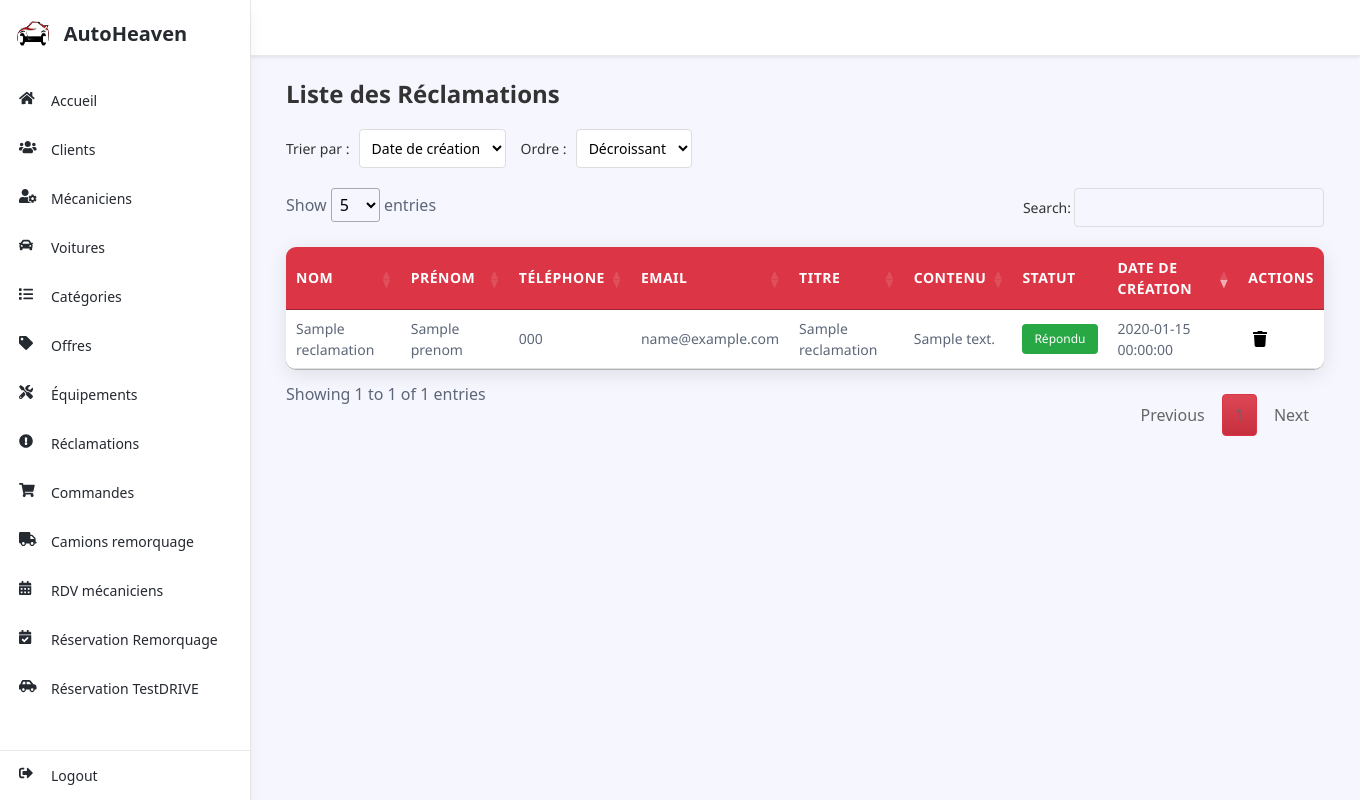
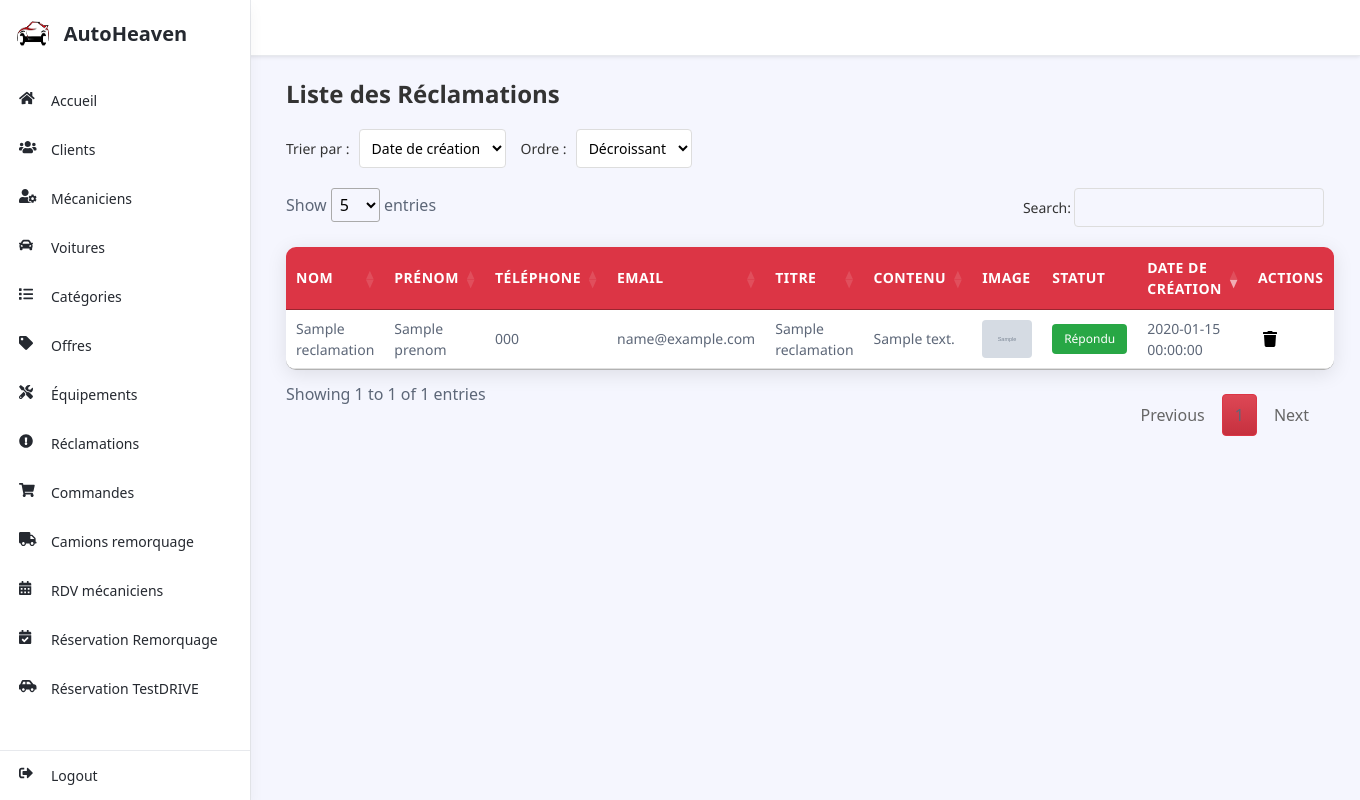
Before and after one commit to tasnim3A21/AutoHeaven, a Symfony app: template templates/reclamation_list/index.html.twig in a window 1360 px wide. Run offline with Twig, Linux system fonts and the light colour scheme; the template is opened without the code that fills it: most values are stand-ins (such as "Sample title", 1, 10 or a date in 2020); grey boxes marked "Sample" are stand-in pictures; some libraries are stand-ins or nearby versions.

```diff
--- a/src/Controller/ReclamationListController.php
+++ b/src/Controller/ReclamationListController.php
@@ -42,6 +42,7 @@ final class ReclamationListController extends AbstractController
                 'status' => $reclamation->getStatus(),
                 'datecreation' => $reclamation->getDatecreation(),
                 'messageries' => $reclamation->getMessageries(),
+                'image' => $reclamation->getImage(), // Ajouter le champ image
                 'nom' => $userData['nom'] ?? 'Inconnu',
                 'prenom' => $userData['prenom'] ?? 'Inconnu',
                 'tel' => $userData['tel'] ?? 'N/A',
--- a/templates/reclamation_list/index.html.twig
+++ b/templates/reclamation_list/index.html.twig
@@ -60,6 +60,15 @@
             .reclamation-table td {
                 word-wrap: break-word;
                 max-width: 200px;
+            }
+
+            /* Style pour l'image */
+            .reclamation-image {
+                max-width: 50px;
+                max-height: 50px;
+                object-fit: cover;
+                border-radius: 4px;
+                cursor: pointer;
             }
 
             /* Style pour le bouton "en_attente" et "repondu" */
@@ -411,6 +420,7 @@
                     <option value="3">Email</option>
                     <option value="4">Titre</option>
                     <option value="5">Contenu</option>
+                    <option value="6">Image</option> <!-- Nouvelle option -->
                     <option value="7" selected>Date de création</option>
                 </select>
             </div>
@@ -432,6 +442,7 @@
                     <th>Email</th>
                     <th>Titre</th>
                     <th>Contenu</th>
+                    <th>Image</th> <!-- Nouvelle colonne -->
                     <th>Statut</th>
                     <th>Date de création</th>
                     <th>Actions</th>
@@ -446,6 +457,15 @@
                         <td data-label="Email">{{ reclamation.email }}</td>
                         <td data-label="Titre">{{ reclamation.titre }}</td>
                         <td data-label="Contenu">{{ reclamation.contenu }}</td>
+                        <td data-label="Image">
+                            {% if reclamation.image %}
+                                <a href="{{ asset('uploads/reclamations/' ~ reclamation.image) }}" target="_blank">
+                                    <img src="{{ asset('uploads/reclamations/' ~ reclamation.image) }}" alt="Image de la réclamation" class="reclamation-image">
+                                </a>
+                            {% else %}
+                                Aucune image
+                            {% endif %}
+                        </td>
                         <td data-label="Statut">
                             <button class="status-btn {{ reclamation.status == 'en_attente' ? 'en-attente' : 'repondu' }}"
                                     data-id="{{ reclamation.id_rec }}"
@@ -490,9 +510,9 @@
                     },
                     "pageLength": 5, // Nombre d'éléments par page
                     "lengthMenu": [5, 10, 25, 50], // Options de pagination
-                    "order": [[7, "desc"]], // Trier par "Date de création" (colonne 8) en ordre décroissant par défaut
+                    "order": [[8, "desc"]], // Trier par "Date de création" (colonne 9) en ordre décroissant par défaut
                     "columnDefs": [
-                        { "orderable": false, "targets": [6, 8] } // Désactiver le tri sur les colonnes "Statut" et "Actions"
+                        { "orderable": false, "targets": [6, 7, 9] } // Désactiver le tri sur les colonnes "Image", "Statut" et "Actions"
                     ],
                     "searching": true, // Activer la recherche
                     "paging": true, // Activer la pagination
```
Also changed, not shown: templates/reclamation/index.html.twig (+4 -4 lines), public/images/img.png (added), public/images/jointe.png (deleted), public/images/pic.png (added).
